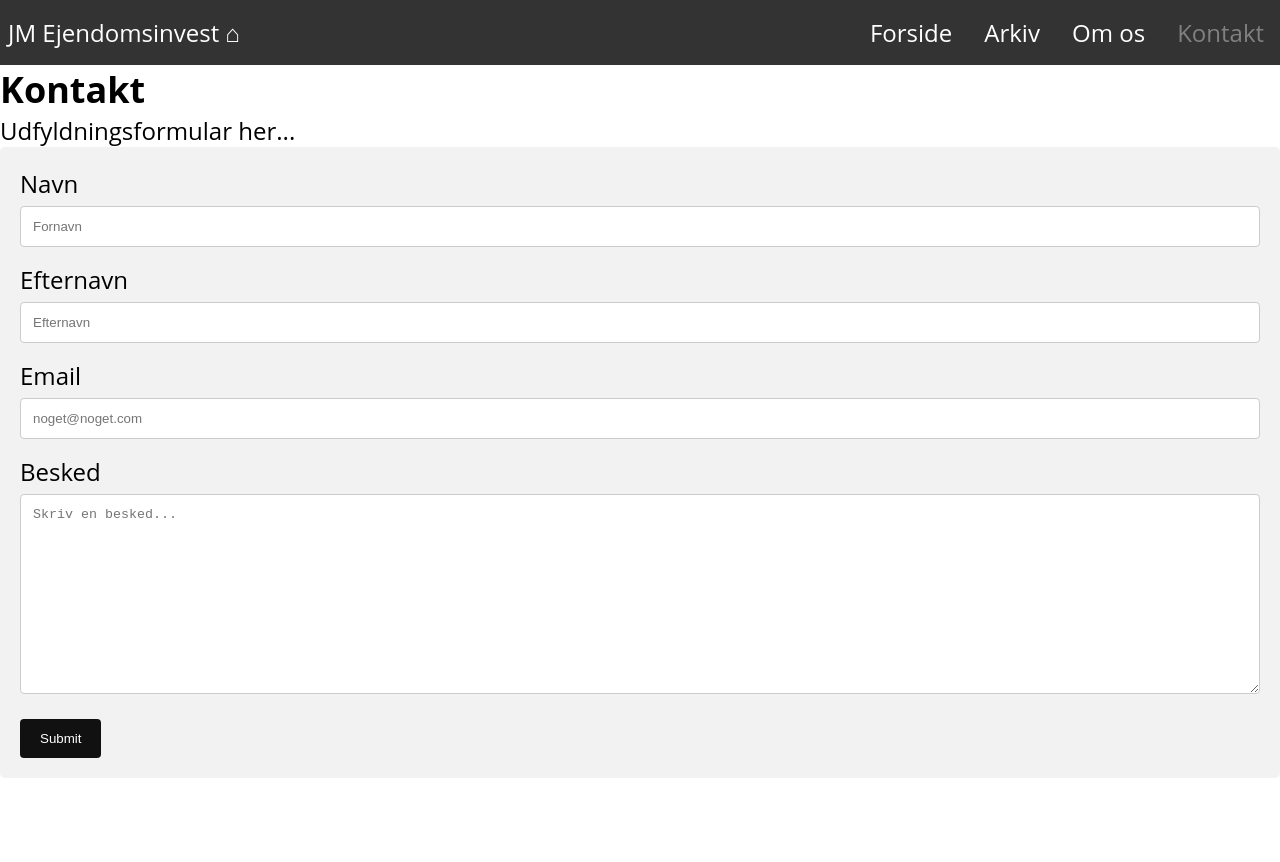
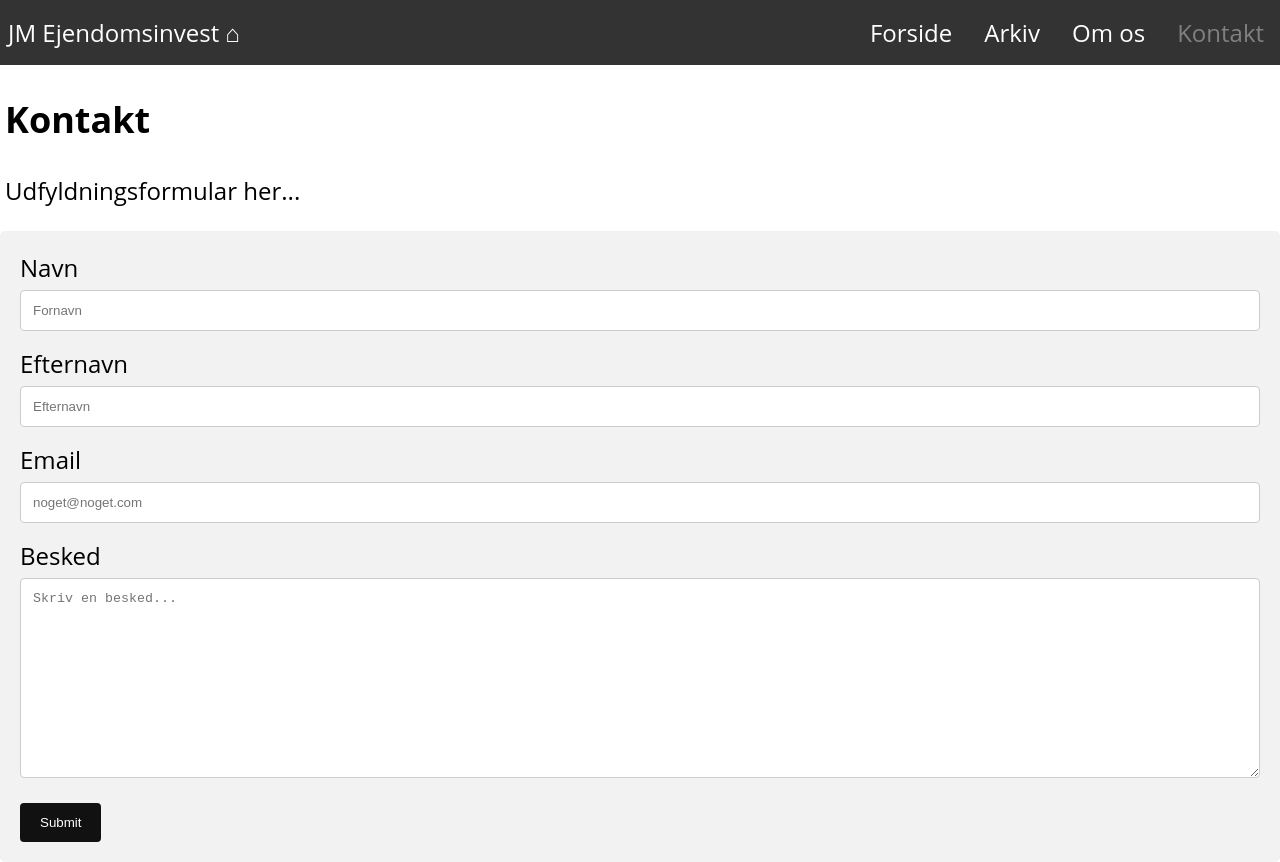
Before and after one commit to mbyrdal/JME-Webpage, a website: page public/html/contact.html in a window 1280 px wide. Before the commit the page ends 800 px from the top, so only its background shows below. Drawn offline with Linux system fonts and the light colour scheme.

Commit message:
Added page-section paddings
padding-left: 5px;

```diff
--- a/public/css/about_us.css
+++ b/public/css/about_us.css
@@ -1,6 +1,6 @@
 body {
+    padding: 0;
     margin: 0;
-    padding: 0;
     font-family: "Open Sans";
     font-size: x-large;
 }
@@ -47,6 +47,10 @@ html {
 
 .navbar-links li a.active {
     color: gray;
+}
+
+.about-section {
+    padding-left: 5px;
 }
 
 *, *:before, *:after {
--- a/public/css/styling_all.css
+++ b/public/css/styling_all.css
@@ -49,6 +49,10 @@ html {
     color: gray;
 }
 
+.home-section, .archive-section, .contact-section {
+    padding-left: 5px;
+}
+
 /* GIFS */
 #spin-cats, #eyes-looking {
     width: 250px;
@@ -77,12 +81,6 @@ div.gallery img {
 div.desc {
     padding: 15px;
     text-align: center;
-}
-
-* {
-    box-sizing: border-box;
-    margin: 0;
-    padding: 0;
 }
 
 .responsive {
--- a/public/html/contact.html
+++ b/public/html/contact.html
@@ -19,9 +19,10 @@
             </ul>
         </div>
     </nav>
-
-    <h2>Kontakt</h2>
-    <p>Udfyldningsformular her...</p>
+    <div class="contact-section">
+        <h2>Kontakt</h2>
+        <p>Udfyldningsformular her...</p>
+    </div>
 
     <div class="contactContainer">
         <form action="action_page.php">
```
